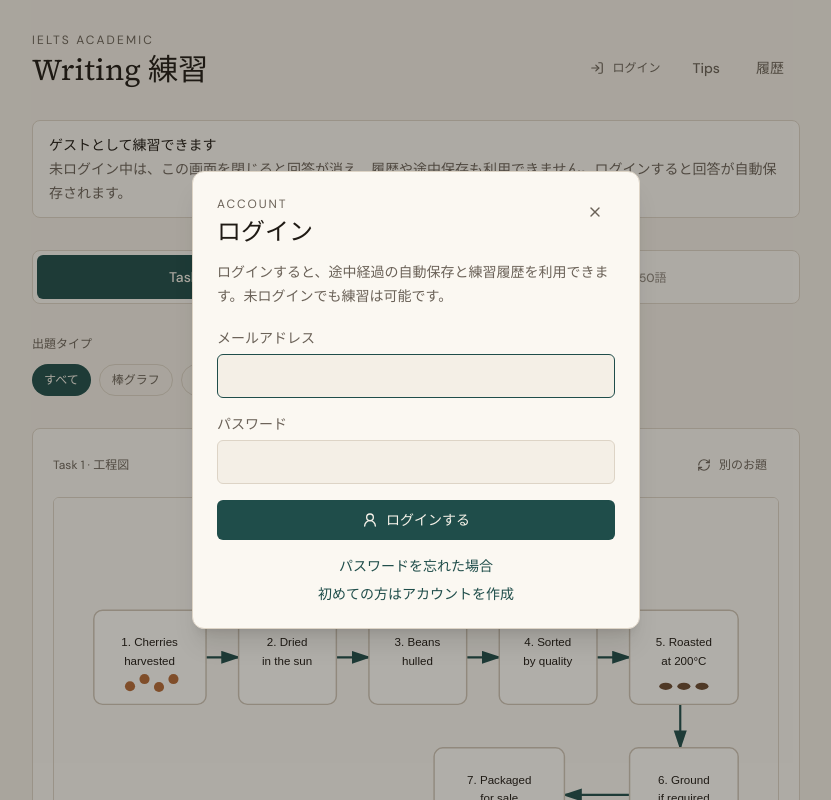
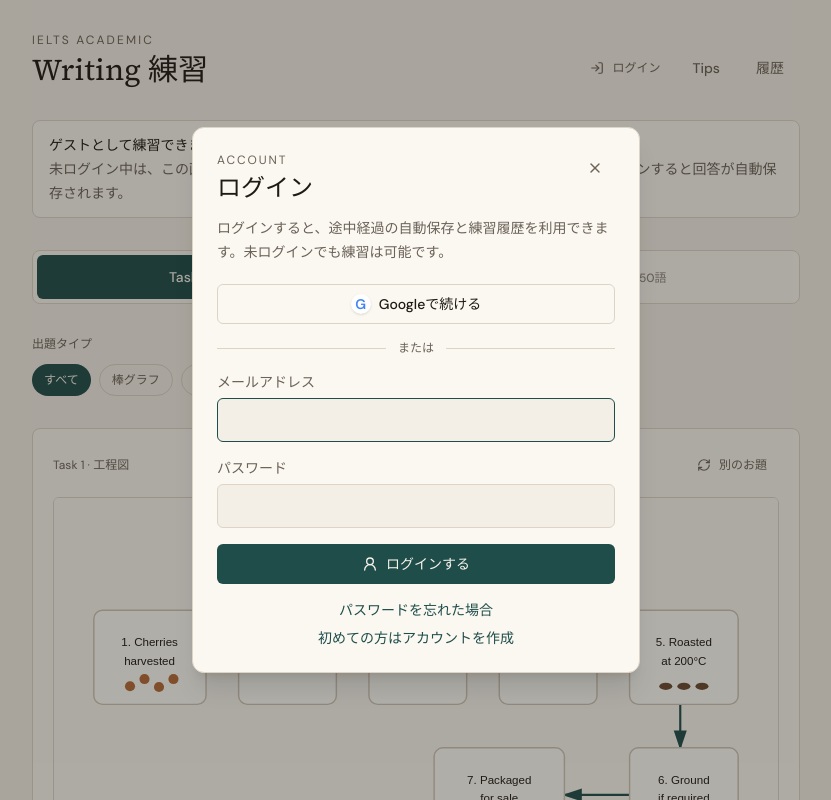
Before and after one commit to Toshiyana/english-writing, a Next.js app: page / in a window 1280 px wide. Both pictures are taken after a click on the button "ログイン". Shown: the top 800 px of the page, without its empty margins (224-1055 px from the left). Built offline with nearby package versions, Linux system fonts and the light colour scheme; no server answers.

Commit message:
feat: add Google sign-in via Supabase

```diff
--- a/components/auth-menu.tsx
+++ b/components/auth-menu.tsx
@@ -97,6 +97,26 @@ export function AuthMenu() {
     setMessage(null);
     setPassword("");
     setPasswordConfirmation("");
+  }
+
+  async function signInWithGoogle() {
+    if (!supabase || pending) return;
+
+    setPending(true);
+    setError(null);
+    setMessage(null);
+
+    const { error: oauthError } = await supabase.auth.signInWithOAuth({
+      provider: "google",
+      options: {
+        redirectTo: window.location.origin,
+      },
+    });
+
+    if (oauthError) {
+      setPending(false);
+      setError(oauthError.message);
+    }
   }
 
   async function submit(event: FormEvent<HTMLFormElement>) {
@@ -282,6 +302,30 @@ export function AuthMenu() {
               </p>
             ) : (
               <form className="mt-5 grid gap-4" onSubmit={submit}>
+                {mode === "sign-in" || mode === "sign-up" ? (
+                  <>
+                    <Button
+                      type="button"
+                      variant="outline"
+                      onClick={signInWithGoogle}
+                      disabled={pending}
+                    >
+                      <span
+                        aria-hidden="true"
+                        className="grid size-5 place-items-center rounded-full bg-white font-sans text-sm font-semibold text-[#4285f4] shadow-sm"
+                      >
+                        G
+                      </span>
+                      {pending ? "Googleに接続中…" : "Googleで続ける"}
+                    </Button>
+                    <div className="flex items-center gap-3" aria-hidden="true">
+                      <span className="h-px flex-1 bg-line" />
+                      <span className="text-xs text-ink-muted">または</span>
+                      <span className="h-px flex-1 bg-line" />
+                    </div>
+                  </>
+                ) : null}
+
                 {mode !== "update-password" &&
                 mode !== "password-updated" ? (
                   <label className="grid gap-1.5 text-sm">
```
Also changed, not shown: 1 other file (tests, documents, lock files or other folders).
